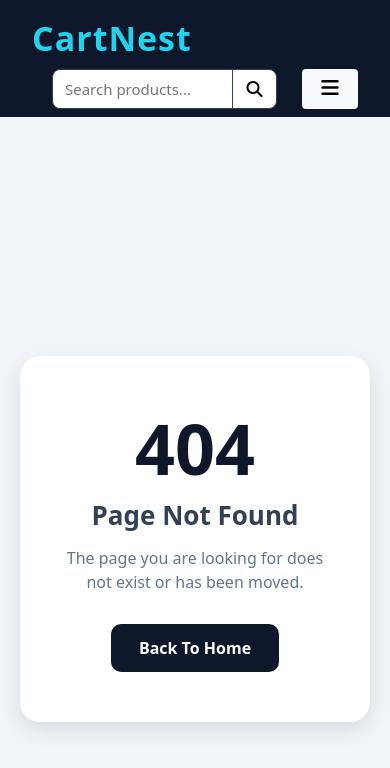
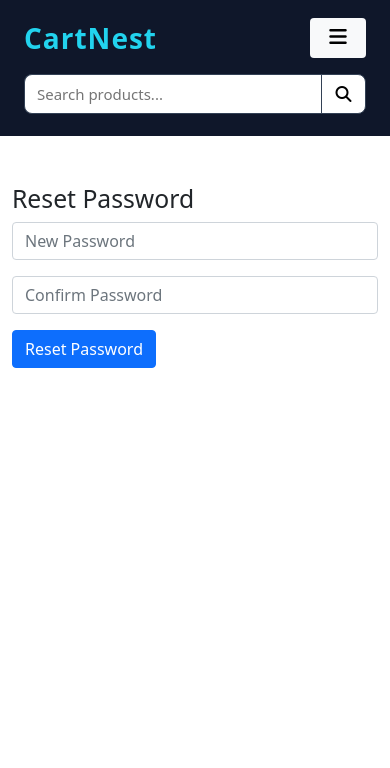
Before and after one commit to Harika-Chappidi-31/React-e-commerce-CartNest, a React (Vite) app: page /reset-password/1 in a window 390 px wide. Before the commit this address had no page. Shown: the top 768 px of the page. Built offline with nearby package versions, Linux system fonts and the light colour scheme.

Commit message:
Added forgot password pages

```diff
--- a/src/App.jsx
+++ b/src/App.jsx
@@ -5,6 +5,8 @@ import Products from './pages/Products'
 import Login from './pages/Login'
 import Register from './pages/Register'
 import VerifyOtp from './pages/VerifyOtp'
+import ForgotPassword from './pages/ForgotPassword'
+import ResetPassword from './pages/ResetPassword';
 import Navbar from './pages/Navbar'
 import ProtectedRoute from './pages/ProtectedRoute'
 import Dashboard from './pages/Dashboard'
@@ -75,6 +77,15 @@ function App() {
         <Route
           path="/verify-otp"
           element={<VerifyOtp />}
+        />
+
+        <Route
+         path="/forgotpassword"
+         element={<ForgotPassword />}
+        />
+        <Route
+         path="/reset-password/:token"
+         element={<ResetPassword />}
         />
 
         {/* ADMIN ROUTES */}
@@ -184,6 +195,7 @@ function App() {
       </Routes>
 
 
+
     </BrowserRouter>
 
   )
--- a/src/index.css
+++ b/src/index.css
@@ -82,3 +82,35 @@
 .navbar-nav {
   align-items: center;
 }
+@media (max-width: 768px) {
+
+  .custom-navbar {
+    padding: 12px;
+  }
+
+  .logo-text {
+    font-size: 28px !important;
+  }
+
+  .navbar-search-form {
+    width: 100%;
+    margin: 10px 0;
+    order: 3;
+  }
+
+  .navbar-search-input {
+    width: 100%;
+  }
+
+  .navbar-toggler {
+    margin-left: auto;
+  }
+  .container-fluid{
+    display: flex;
+    flex-wrap: wrap;
+  }
+  .navbar-search-btn{
+    flex-shrink: 0;
+  }
+
+}
--- /dev/null
+++ b/src/pages/ForgotPassword.jsx
@@ -0,0 +1,47 @@
+import React, { useState } from "react";
+import axios from "axios";
+
+function ForgotPassword() {
+
+  const [email, setEmail] = useState("");
+
+  async function sendLink(e) {
+    e.preventDefault();
+
+    try {
+      const res = await axios.post(
+        "https://januecom.duckdns.org/api/forgotpassword",
+        {
+          email
+        }
+      );
+
+      alert(res.data.message);
+
+    } catch (error) {
+      alert(error.response?.data?.message);
+    }
+  }
+
+  return (
+    <div className="container mt-5">
+      <h2>Forgot Password</h2>
+
+      <form onSubmit={sendLink}>
+        <input
+          type="email"
+          className="form-control mb-3"
+          placeholder="Enter Email"
+          value={email}
+          onChange={(e) => setEmail(e.target.value)}
+        />
+
+        <button className="btn btn-primary">
+          Send Reset Link
+        </button>
+      </form>
+    </div>
+  );
+}
+
+export default ForgotPassword;
--- a/src/pages/Login.jsx
+++ b/src/pages/Login.jsx
@@ -343,6 +343,12 @@ function Login() {
 
           </form>
 
+          <div className="text-center mt-3">
+            <Link to="/ForgotPassword">
+             Forgot Password?
+            </Link>
+          </div>
+
           <div className="register-link">
             Don’t have an account?{" "}
             <Link to="/register">
--- /dev/null
+++ b/src/pages/ResetPassword.jsx
@@ -0,0 +1,74 @@
+import React, { useState } from "react";
+import axios from "axios";
+import { useParams, useNavigate } from "react-router-dom";
+
+function ResetPassword() {
+
+  const { token } = useParams();
+
+  const navigate = useNavigate();
+
+  const [password, setPassword] = useState("");
+  const [confirmPassword, setConfirmPassword] = useState("");
+
+  async function handleSubmit(e) {
+    e.preventDefault();
+
+    try {
+      const res = await axios.post(
+        `https://januecom.duckdns.org/api/resetpassword/${token}`,
+        {
+          password,
+          confirm_password: confirmPassword
+        }
+      );
+
+      alert(res.data.message);
+
+      navigate("/login");
+
+    } catch (error) {
+      alert(
+        error.response?.data?.message ||
+        "Password reset failed"
+      );
+    }
+  }
+
+  return (
+    <div className="container mt-5">
+
+      <h2>Reset Password</h2>
+
+      <form onSubmit={handleSubmit}>
+
+        <input
+          type="password"
+          className="form-control mb-3"
+          placeholder="New Password"
+          value={password}
+          onChange={(e) => setPassword(e.target.value)}
+        />
+
+        <input
+          type="password"
+          className="form-control mb-3"
+          placeholder="Confirm Password"
+          value={confirmPassword}
+          onChange={(e) => setConfirmPassword(e.target.value)}
+        />
+
+        <button
+          className="btn btn-primary"
+          type="submit"
+        >
+          Reset Password
+        </button>
+
+      </form>
+
+    </div>
+  );
+}
+
+export default ResetPassword;
```
